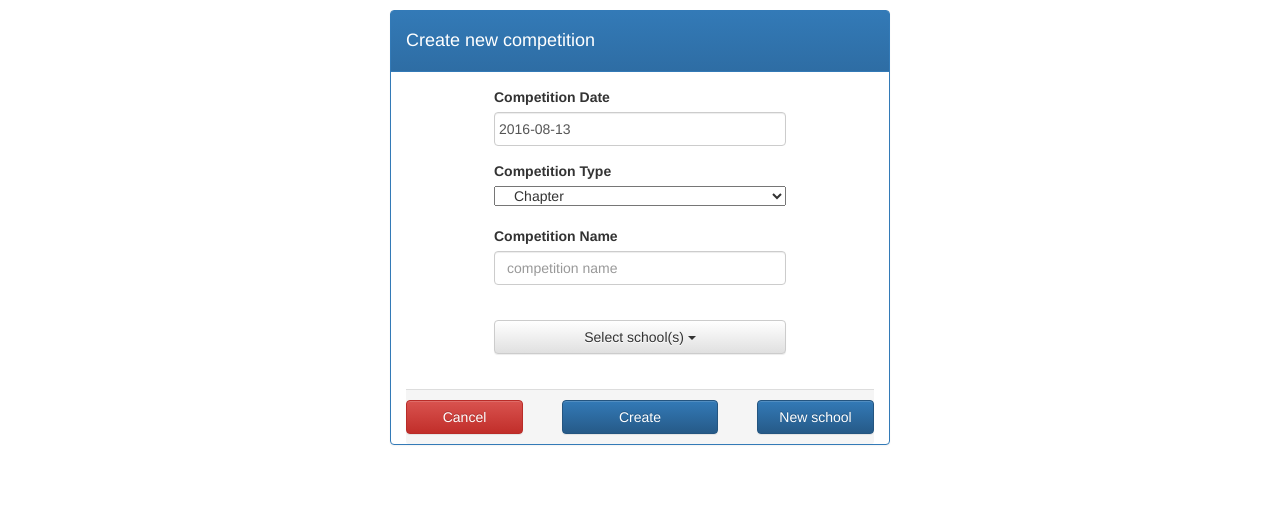
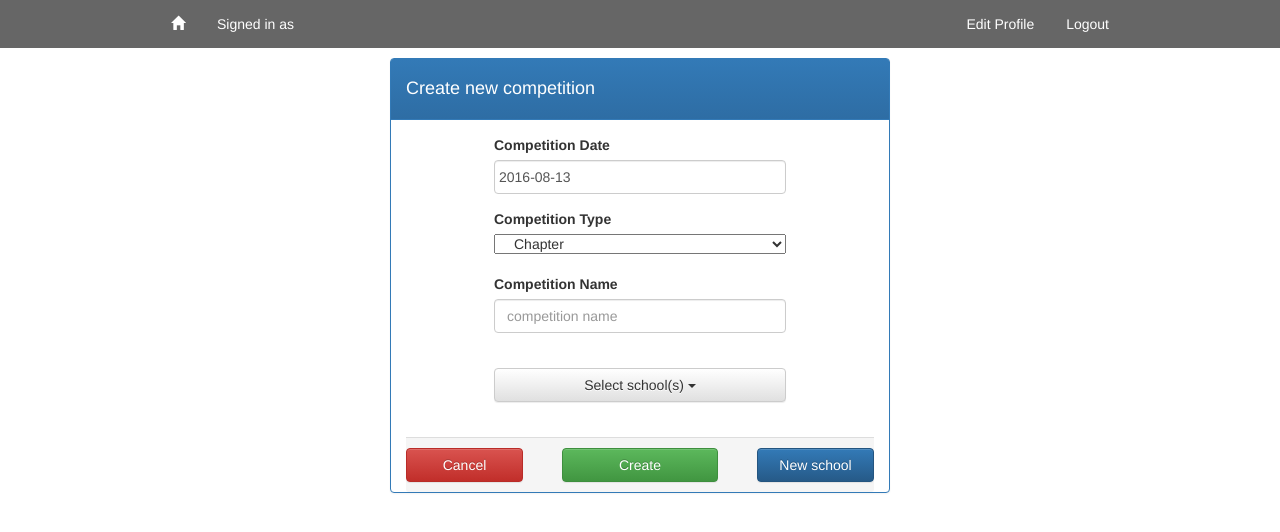
Before and after one commit to saligrama/mathcountsgrading, a PHP site: page /templates/create_form.php in a window 1280 px wide. Shown: the top 532 px of the page. Run offline with PHP 8.4, Linux system fonts and the light colour scheme; the template is opened without the code that fills it, so the values that code supplies are empty; some libraries are stand-ins or nearby versions.

Commit message:
Adding navbars to pages

```diff
--- a/var/www/includes/constants.php
+++ b/var/www/includes/constants.php
@@ -7,4 +7,9 @@
     define("MYSQL_PASSWORD", "root");
     define("MYSQL_DBNAME", "mathcountsgrading");
 
+    /*define("PANEL_MARGIN_TOP", 60px);
+    define("PANEL_MAX_WIDTH", 700px);
+    define("PAGE_MIN_WIDTH" 600px);
+    define("NAVBAR_MAX_WIDTH", 1000px);*/
+
 ?>
--- a/var/www/public/admin.php
+++ b/var/www/public/admin.php
@@ -7,8 +7,8 @@
     $conn = dbConnect_new();
 
     $result = dbQuery_new($conn, "SELECT * FROM competition;");
-    $name = dbQuery_new($conn, "SELECT first_name, last_name, email FROM user WHERE UID = :UID;", ["UID" => $_SESSION["UID"]]);
+    $namerows = dbQuery_new($conn, "SELECT first_name, last_name, email FROM user WHERE UID = :UID;", ["UID" => $_SESSION["UID"]]);
 
-    render("admin_form.php", ["result" => $result, "namerows" => $name]);
+    render("admin_form.php", ["result" => $result, "fullname" => getFullName($namerows)]);
 
 ?>
--- a/var/www/public/styles/mnavbar.css
+++ b/var/www/public/styles/mnavbar.css
@@ -3,7 +3,7 @@
 }
 
 .mnavcontainer {
-        min-width: 600px;
+        min-width: 550px;
         max-width: 1000px;
         margin-left: auto;
         margin-right: auto;
--- a/var/www/templates/create_form.php
+++ b/var/www/templates/create_form.php
@@ -8,6 +8,7 @@
 <link rel="stylesheet" href="https://cdnjs.cloudflare.com/ajax/libs/bootstrap-datepicker/1.6.1/css/bootstrap-datepicker.min.css" crossorigin="anonymous">
 <script src="https://cdnjs.cloudflare.com/ajax/libs/bootstrap-datepicker/1.6.1/js/bootstrap-datepicker.js" crossorigin="anonymous"></script>
 
+<link rel="stylesheet" type="text/css" href="./styles/mnavbar.css">
 
 <head>
 
@@ -16,12 +17,13 @@
 <style>
 
 .main {
-	margin-top: 10px;
+	padding-top: 10px;
+	min-width: 550px;
+	max-width: 930px;
 }
 
 .panel {
 	max-width: 500px;
-	min-width: 300px;
 	margin-left: auto;
 	margin-right: auto;
 }
@@ -97,11 +99,34 @@ function checkSubmit()
 	return false;
 }
 
+function checkLogout()
+{
+        if(confirm("Are you sure you want to logout?"))
+                return true;
+        else
+                return false;
+}
+
 </script>
 
 </head>
 
+
 <body>
+<nav class="mnavbar">
+        <div class="mnavcontainer container">
+                <ul class="mnavlist">
+                        <li class="mnav-left"><a href="/admin.php"><span class="glyphicon glyphicon-home" aria-hidden="true"></span></a></li>
+                        <li class="mnav-left"><p class="mnav-text">Signed in as <strong><?= $fullname ?></strong></p></li>
+                        <li class="mnav-right">
+                                <form method="post" onsubmit="return checkLogout();" action="/login.php">
+                                        <input class="mnav-logout" type="submit" name="logoutsubmit" value="Logout"></input>
+                                </form>
+                        </li>
+                        <li class="mnav-right"><a href="/editprofile.php">Edit Profile</a></li>
+                </ul>
+        </div>
+</nav>
 <div class="container-fluid main">
 	<div class="container-fluid panel panel-primary">
 		<div class="panel-heading"><h4>Create new competition</h4></div>
@@ -157,9 +182,9 @@ function checkSubmit()
 		</div>
 		<div class="panel-footer">
 			<div class="row">
-				<a class="btn btn-bot btn-danger col-xs-3 col-sm-3" href="/admin.php">Cancel</a>
-	        		<input type="submit" class="btn btn-bot btn-primary col-xs-4 col-sm-offset-1 col-sm-4" value="Create" name="go" form="schools">
-				<a class="btn btn-bot btn-primary col-sm-offset-1 col-xs-5 col-sm-3" href="/addschool.php">New school</a>
+				<a class="btn btn-danger col-xs-3" href="/admin.php">Cancel</a>
+	        		<input type="submit" class="btn btn-success col-xs-4 col-xs-offset-1" value="Create" name="go" form="schools">
+				<a class="btn btn-primary col-xs-offset-1 col-xs-3" href="/addschool.php">New school</a>
 			</div>
 		</div>
 	</div>
```
Also changed, not shown: var/www/includes/functions.php (+25 -3 lines), var/www/public/addschool.php (+11 -8 lines), var/www/public/create.php (+5 -5 lines), var/www/templates/add_form.php (+32 -2 lines), var/www/templates/admin_form.php (+4 -20 lines).
